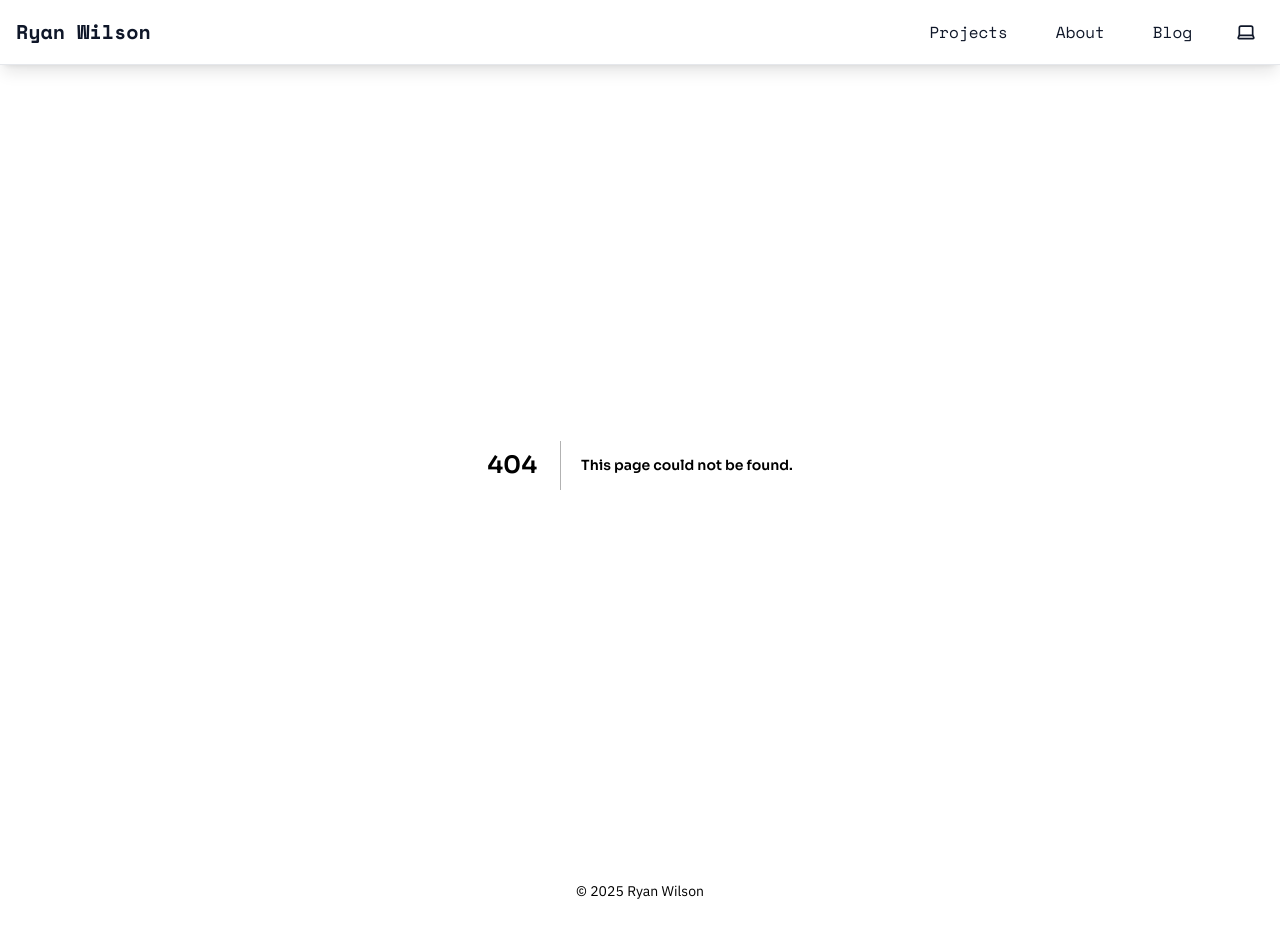
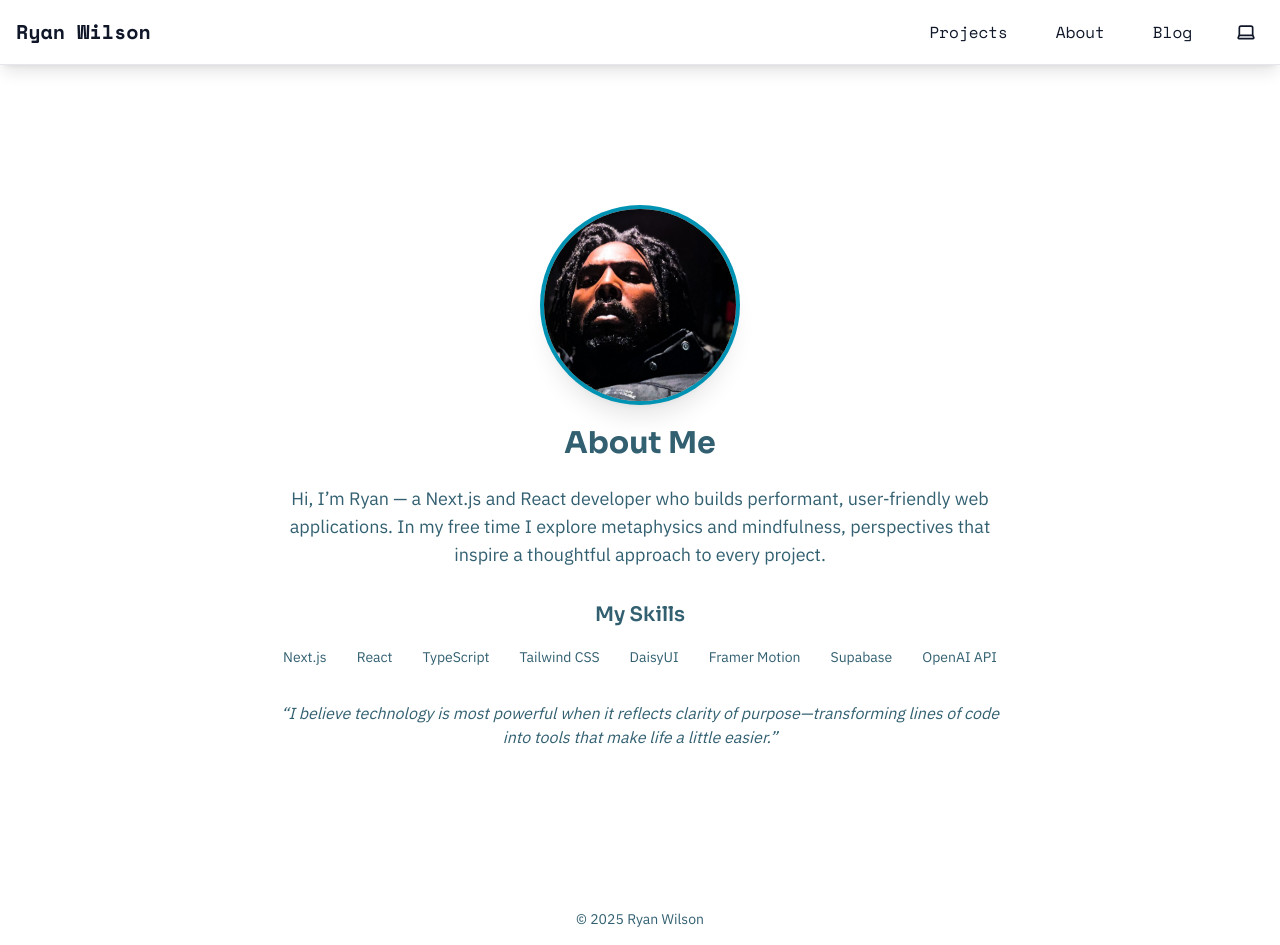
Before and after one commit to RW2023/ryan-2025, a Next.js app: page /about in a window 1280 px wide. Before the commit this address had no page. Before the commit the page ends 917 px from the top, so only its background shows below. Built offline with nearby package versions, Linux system fonts and the light colour scheme.

Commit message:
add about page

```diff
--- /dev/null
+++ b/src/app/about/page.tsx
@@ -0,0 +1,16 @@
+// app/about/page.tsx
+import type { Metadata } from "next";
+import AboutMe from "@/components/AboutMe";
+
+export const metadata: Metadata = {
+    title: "About Me",
+    description: "Learn more about Ryan Wilson – full-stack developer",
+};
+
+export default function AboutPage() {
+    return (
+        <main className="container mx-auto px-4 py-16 bg-bg text-text-primary">
+            <AboutMe />
+        </main>
+    );
+}
```
